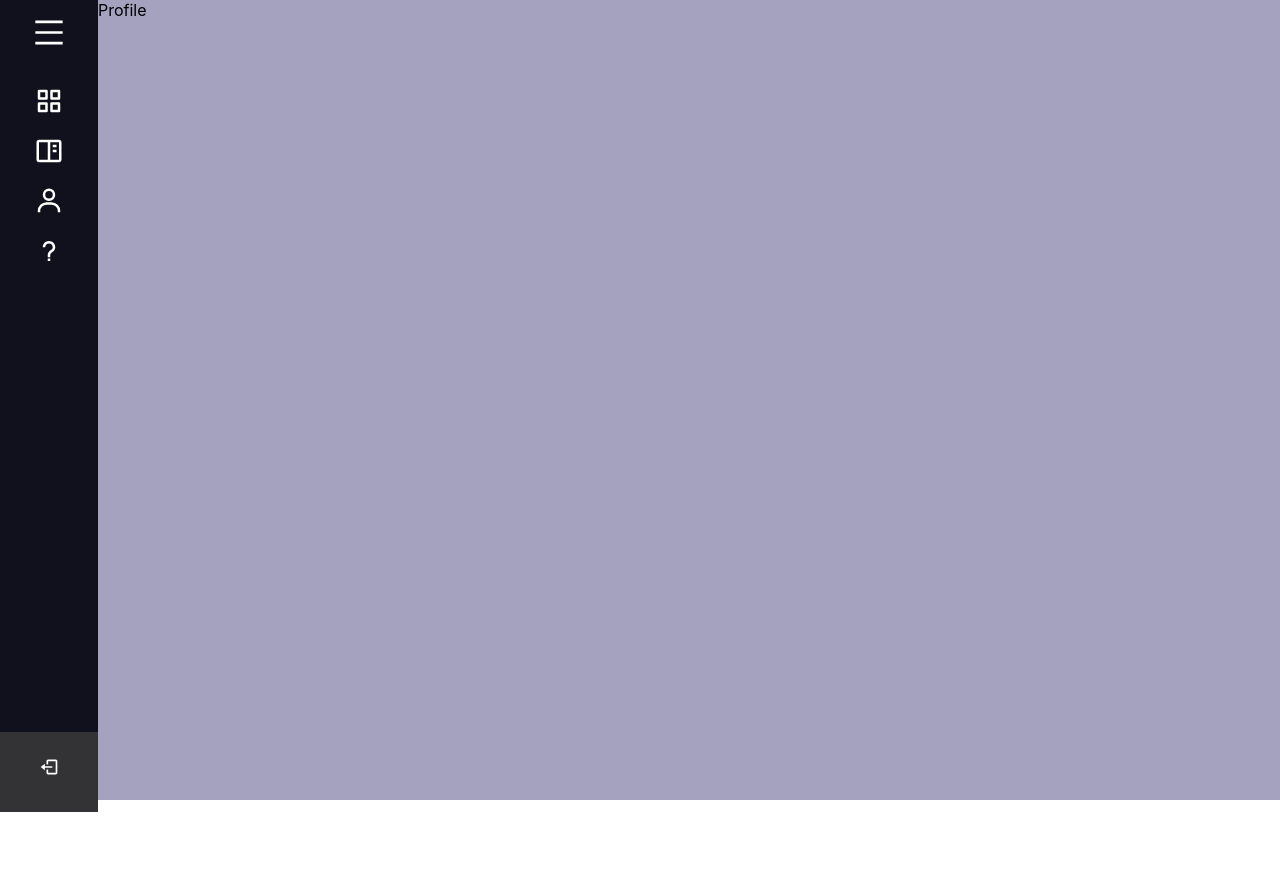
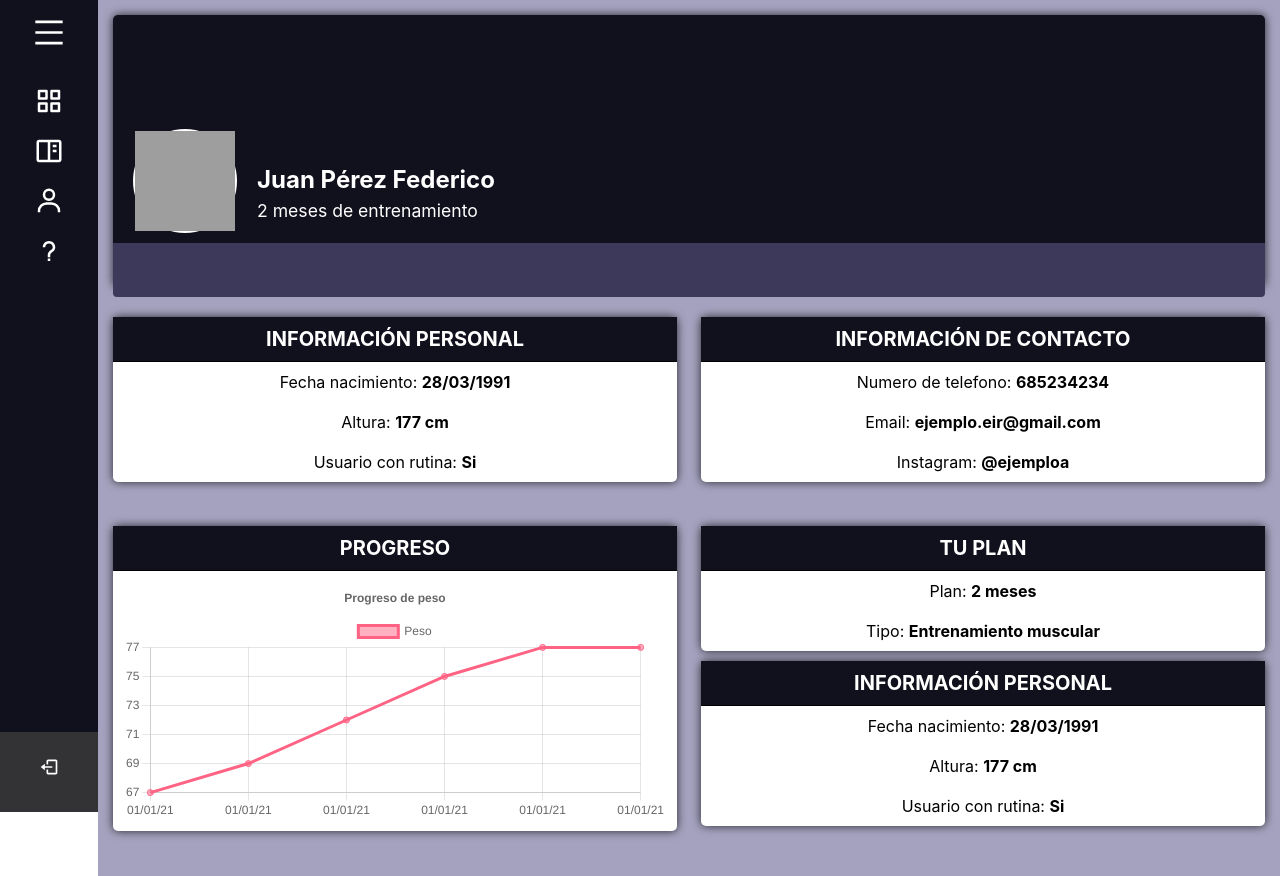
Before and after one commit to CristianDelucas/appjumandgym-frontend, a React (Create React App) app: page /profile in a window 1280 px wide. Before the commit the page ends 800 px from the top, so only its background shows below. Built offline with nearby package versions, Linux system fonts and the light colour scheme; grey boxes are pictures that could not be loaded.

Commit message:
add profile and dashboard

```diff
--- a/package.json
+++ b/package.json
@@ -6,7 +6,9 @@
     "@testing-library/jest-dom": "^5.16.4",
     "@testing-library/react": "^13.1.1",
     "@testing-library/user-event": "^13.5.0",
+    "chart.js": "^3.7.1",
     "react": "^18.0.0",
+    "react-chartjs-2": "^4.1.0",
     "react-dom": "^18.0.0",
     "react-hook-form": "^7.30.0",
     "react-icons": "^4.3.1",
--- a/src/@pages/Dashboard/Dashboard.jsx
+++ b/src/@pages/Dashboard/Dashboard.jsx
@@ -1,6 +1,10 @@
-import React from 'react'
+import React, { useState } from 'react'
+import Chart from '../../_shared/components/Charts/Chart'
 
 const Dashboard = () => {
+
+  const [data, setData] = useState([]);
+
   return (
     <div className='c-dashboard'>
 
@@ -15,7 +19,7 @@ const Dashboard = () => {
       <div className='c-dashboard__content row'>
             <div className="col-12 col-sm-4 ">
               <div className="card">
-                <div className="card--title">Plan contratado</div>
+                <div className="card--title">PLAN CONTRATADO</div>
                 <div className="card--content">
                 Plan: <strong>Entrenamiento muscular</strong>
                 <br/>
@@ -29,7 +33,7 @@ const Dashboard = () => {
             </div>
             <div className="col-12 col-sm-4 ">
               <div className="card">
-                <div className="card--title">Información de rutina
+                <div className="card--title">INFORMACIÓN DE RUTINA
 
                 </div>
                 <div className="card--content">
@@ -46,7 +50,7 @@ const Dashboard = () => {
             </div>
             <div className="col-12 col-sm-4">
               <div className="card">
-                <div className="card--title">Guia de app</div>
+                <div className="card--title">GUIA DE APP</div>
                 <div className="card--content">
                 ¿Donde ver mi rutina? <strong>Aquí</strong>
                 <br/>
@@ -60,13 +64,18 @@ const Dashboard = () => {
             </div>
             <div className="col-12 col-sm-6 ">
               <div className="card">
-                <div className="card--title">Progreso</div>
-                <div className="card--content">Este va a ser el contenido</div>
+                <div className="card--title">PROGRESO</div>
+                <div className="card--content">
+                <Chart
+                  labels={data.length === 0 ? ["01/01/21", "01/01/21", "01/01/21", "01/01/21" ,"01/01/21" ,"01/01/21" ] : data[0].labels}
+              data1={data.length === 0 ? [67, 69, 72, 75, 77, 77] : data[0].data[0].values}
+                />
+                </div>
               </div>
             </div>
             <div className="col-12 col-sm-3 ">
               <div className="card">
-                <div className="card--title">Accesos directos</div>
+                <div className="card--title">ACCESOS DIRECTOS</div>
                 <div className="card--content">
                 Rutinas <strong>Aquí</strong>
                 <br/>
@@ -80,7 +89,7 @@ const Dashboard = () => {
             </div>
             <div className="col-12 col-sm-3 ">
               <div className="card">
-                <div className="card--title">Redes sociales</div>
+                <div className="card--title">REDES SOCIALES</div>
                 <div className="card--content">Este va a ser el contenido</div>
               </div>
             </div>
--- a/src/@pages/Profile/Profile.jsx
+++ b/src/@pages/Profile/Profile.jsx
@@ -1,8 +1,98 @@
-import React from 'react'
+import React, { useState } from 'react'
+import Chart from '../../_shared/components/Charts/Chart'
 
 const Profile = () => {
+  const [data, setData] = useState([]);
   return (
-    <div>Profile</div>
+    <div className='c-profile'>
+      <div className='c-profile__header'>
+        <div className='c-profile__header-title'>
+        <div className='c-profile__header-title-img'>
+          <img src='https://cdn-icons-png.flaticon.com/512/1998/1998607.png' alt='logo-puma' />
+        </div>
+        <div className='c-profile__header-title-text'>
+            Juan Pérez Federico <br/>
+            <span>2 meses de entrenamiento</span>
+            </div>
+        </div>
+        <div className='c-profile__header-footer'>
+
+        </div>
+        </div>
+        <div className='c-profile__content'>
+
+        <div className='row'>
+              <div className="col-12 col-sm-6 ">
+                    <div className="card">
+                      <div className="card--title">INFORMACIÓN PERSONAL</div>
+                      <div className="card--content">
+                      Fecha nacimiento: <strong>28/03/1991</strong>
+                      <br/>
+                      <br/>
+                      Altura: <strong>177 cm</strong>
+                      <br/>
+                      <br/>
+                      Usuario con rutina: <strong>Si</strong>
+                      </div>
+                    </div>
+                </div>
+                <div className="col-12 col-sm-6 ">
+                    <div className="card">
+                      <div className="card--title">INFORMACIÓN DE CONTACTO</div>
+                      <div className="card--content">
+                      Numero de telefono: <strong>685234234</strong>
+                      <br/>
+                      <br/>
+                      Email: <strong>ejemplo.eir@gmail.com</strong>
+                      <br/>
+                      <br/>
+                      Instagram: <strong>@ejemploa</strong>
+                      </div>
+                    </div>
+                </div>
+                <div className="col-12 col-sm-12 col-md-6 ">
+              <div className="card">
+                <div className="card--title">PROGRESO</div>
+                <div className="card--content">
+                <Chart
+                  labels={data.length === 0 ? ["01/01/21", "01/01/21", "01/01/21", "01/01/21" ,"01/01/21" ,"01/01/21" ] : data[0].labels}
+              data1={data.length === 0 ? [67, 69, 72, 75, 77, 77] : data[0].data[0].values}
+                />
+                </div>
+              </div>
+            </div>
+            <div className="col-12 col-sm-12 col-md-6 ">
+              <div className="col-12 ">
+              <div className="card">
+                      <div className="card--title">TU PLAN</div>
+                      <div className="card--content">
+                      Plan: <strong>2 meses</strong>
+                      <br/>
+                      <br/>
+                      Tipo: <strong>Entrenamiento muscular</strong>
+                      </div>
+                    </div>
+              </div>
+              <div className="col-12 ">
+              <div className="card">
+                      <div className="card--title">INFORMACIÓN PERSONAL</div>
+                      <div className="card--content">
+                      Fecha nacimiento: <strong>28/03/1991</strong>
+                      <br/>
+                      <br/>
+                      Altura: <strong>177 cm</strong>
+                      <br/>
+                      <br/>
+                      Usuario con rutina: <strong>Si</strong>
+                      </div>
+                    </div>
+              </div>
+            </div>
+
+        </div>
+
+        </div>
+    </div>
   )
 }
 
--- /dev/null
+++ b/src/_shared/components/Charts/Chart.jsx
@@ -0,0 +1,65 @@
+import React from 'react';
+import {
+  Chart as ChartJS,
+  CategoryScale,
+  LinearScale,
+  PointElement,
+  LineElement,
+  Title,
+  Tooltip,
+  Legend,
+} from 'chart.js';
+import { Line } from 'react-chartjs-2';
+
+ChartJS.register(
+  CategoryScale,
+  LinearScale,
+  PointElement,
+  LineElement,
+  Title,
+  Tooltip,
+  Legend
+);
+
+function Chart(props) {
+  const options = {
+    responsive: true,
+    plugins: {
+
+      title: {
+        display: true,
+        text: "Progreso de peso",
+      },
+    },
+  };
+
+  //   const labels = [
+  //     "January",
+  //     "February",
+  //     "March",
+  //     "April",
+  //     "May",
+  //     "June",
+  //     "July",
+  //   ];
+
+  const data = {
+    labels: props.labels,
+    datasets: [
+      {
+        label: "Peso",
+        data: props.data1,
+        borderColor: 'rgb(255, 99, 132)',
+        backgroundColor: 'rgba(255, 99, 132, 0.5)',
+      }
+    ],
+  };
+  return (
+    <>
+
+        <Line options={options} data={data} width='340px' />
+    </>
+  );
+}
+
+export default Chart;
--- a/src/_shared/components/core/Navbar/Navbar.scss
+++ b/src/_shared/components/core/Navbar/Navbar.scss
@@ -83,7 +83,7 @@ $desktop: 1024px;
             width: 100%;
             left: 0;
             top:70px;
-            height:calc(100% - 70px);
+            //height:calc(100% - 70px);
         }
     }
 
@@ -119,7 +119,7 @@ $desktop: 1024px;
 
             ~ .content{
                 width: calc(100% - 269px)!important;
-                left: 269px!important;
+                left: 268px!important;
 
                 @include phone {
                     z-index: -1;
--- a/src/styles/app.scss
+++ b/src/styles/app.scss
@@ -20,5 +20,6 @@
 @import 'pages/Home/Home';
 @import 'pages/Dashboard/Dashboard';
 @import 'pages/Training/Training';
+@import 'pages/Profile/Profile';
 @import 'pages/Loading/Loading';
 @import 'pages/Whatsapp/Whatsapp';
--- a/src/styles/components/cards.scss
+++ b/src/styles/components/cards.scss
@@ -3,10 +3,9 @@
   display: flex;
   flex-direction: column;
   min-width: 0;
-  height: 100%;
   word-wrap: break-word;
   background-clip: border-box;
-  background-color: #312c6b;
+  background-color: white;
   box-shadow: 0px 0px 10px rgba(0, 0, 0, 0.767);
   border-radius: 5px;
   margin: 10px auto;
@@ -22,13 +21,13 @@
     padding: 10px;
     font-weight: bold;
     color: #fff;
-	background-repeat: no-repeat;
+	  background-repeat: no-repeat;
     border-bottom: 1px solid #000;
+    background-color: #11101d;
   }
   &--content{
     padding: 10px;
     font-size: 16px;
-    color: #fff;
     text-align: center;
 
   }
--- a/src/styles/pages/Dashboard/Dashboard.scss
+++ b/src/styles/pages/Dashboard/Dashboard.scss
@@ -9,12 +9,12 @@
         position: relative;
         width: 100%;
         height: 14rem;
-        background-color: #312c6b;
+        background-color: #11101d;
         box-shadow: 0px 0px 10px rgba(0, 0, 0, 0.767);
 
         .c-dashboard__header-title{
             position: absolute;
-            padding: 10px auto;
+
             top: 0;
             left: 0;
             width: 100%;
@@ -27,6 +27,8 @@
                 font-size: 1.5rem;
                 font-weight: bold;
                 color: white;
+                word-wrap: break-word;
+            padding: 10px ;
             }
         }
     }
--- /dev/null
+++ b/src/styles/pages/Profile/Profile.scss
@@ -0,0 +1,61 @@
+.c-profile{
+    position: relative;
+    padding: 15px;
+    height: 100%;
+
+    .c-profile__header{
+        border-radius: 5px;
+        position: relative;
+        width: 100%;
+        height: 100%;
+        height: 17rem;
+        background-color: #11101d;
+        box-shadow: 0px 0px 10px rgba(0, 0, 0, 0.767);
+
+        .c-profile__header-title{
+            margin-left: 20px;
+            margin-bottom: 10px;
+            height: 80%;
+            display: flex;
+            justify-content: left;
+            align-items: flex-end;
+            .c-profile__header-title-img{
+                width: 100px;
+                height: 100px;
+                border-radius: 50%;
+                border: 2px solid #fff;
+                background-color: #fff;
+                margin-right: 10px;
+
+                img{
+                    width: 100%;
+                    height: 100%;
+                    object-fit: cover;
+                }
+            }
+            .c-profile__header-title-text{
+                font-size: 1.5rem;
+                font-weight: bold;
+                color: white;
+                word-wrap: break-word;
+                padding: 10px ;
+                span{
+                    font-size: 1.1rem;
+                    font-weight: normal;
+                    color: #fff;
+                }
+            }
+        }
+        .c-profile__header-footer{
+            height: 20%;
+            background-color: #3c395a;
+            border-bottom-left-radius: 4px;
+                border-bottom-right-radius: 4px;
+        }
+
+    }
+    .c-profile__content{
+        position: relative;
+        padding: 20px 0;
+    }
+}
--- a/src/styles/pages/Training/Training.scss
+++ b/src/styles/pages/Training/Training.scss
@@ -13,7 +13,7 @@
 
 
             .item{
-                background-color: #312c6b;
+                background-color: #11101d;
                 margin-bottom: 5px;
                 padding: 10px 20px;
 
```
Also changed, not shown: 1 other file (tests, documents, lock files or other folders).
